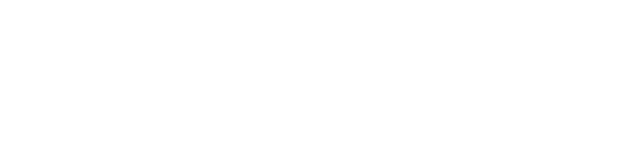
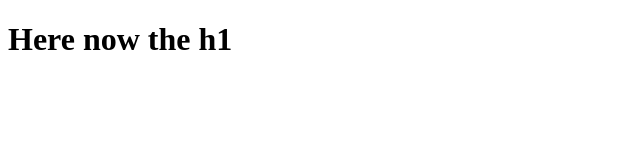
Before and after one commit to foofighters/test, a plain HTML site: page index.html in a window 1280 px wide. Shown: the whole page, without its empty margins (0-640 px from the left). Drawn offline with Linux system fonts and the light colour scheme.

Commit message:
secont commit

```diff
--- a/index.html
+++ b/index.html
@@ -6,7 +6,7 @@
     <title></title>
 </head>
 <body>
-
+<h1>Here now the h1</h1>
 
 
 </body>
```
